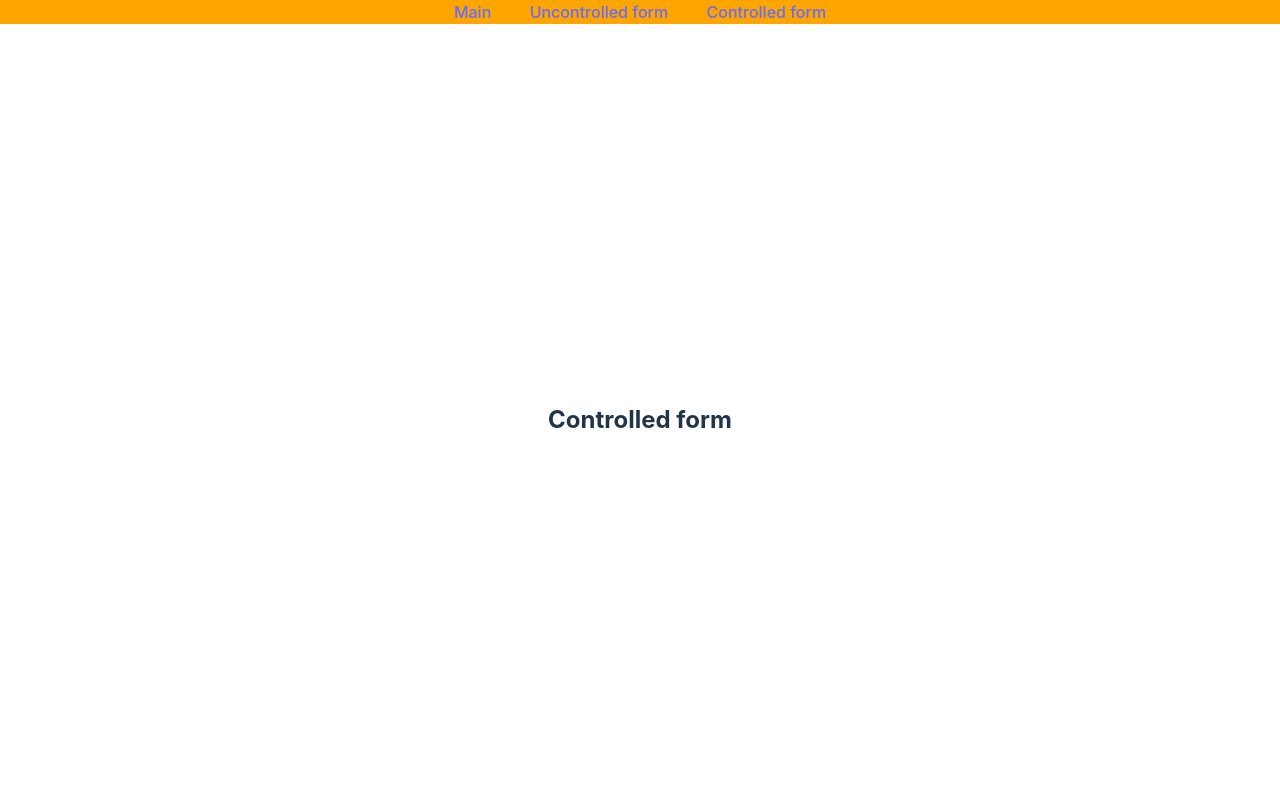
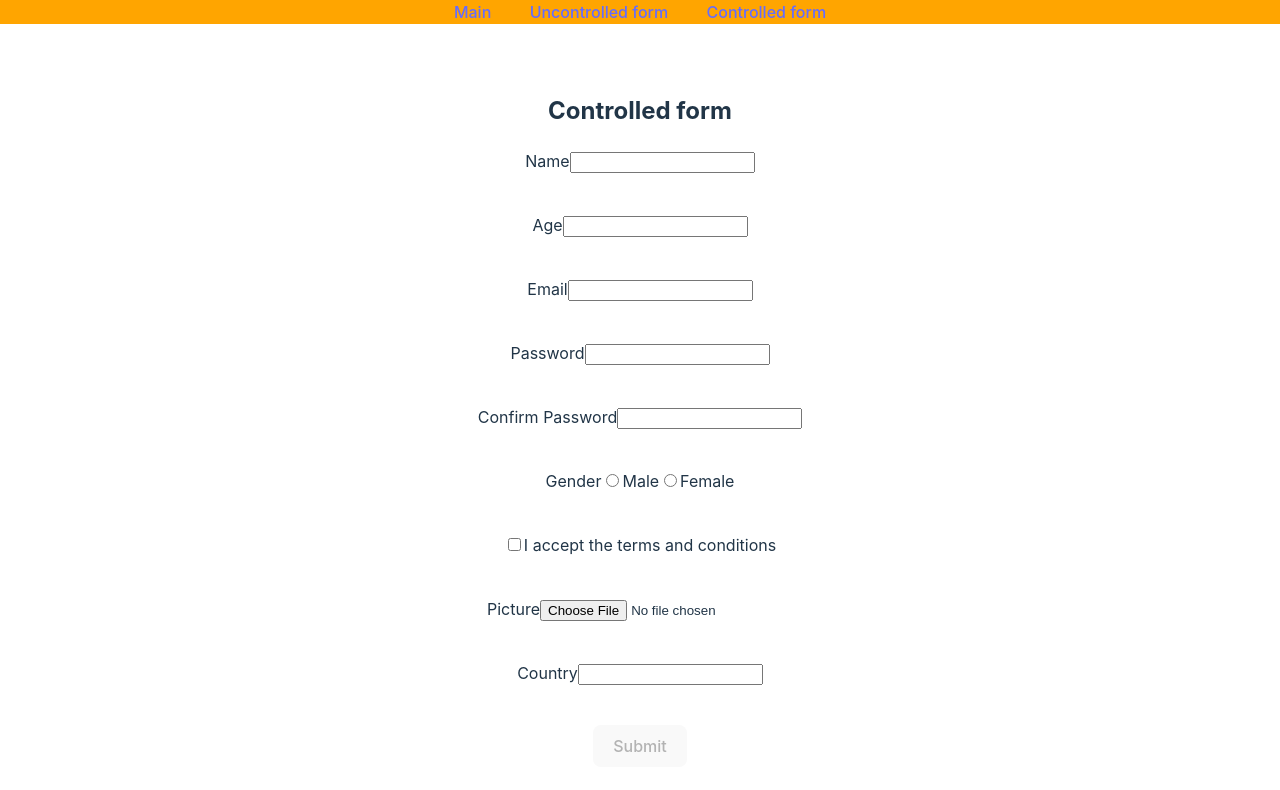
Before and after one commit to AndreiZaretski/react-rs-school, a React (Vite) app: page /controlled in a window 1280 px wide. Shown: the top 790 px of the page. Built offline with nearby package versions, Linux system fonts and the light colour scheme.

Commit message:
feat: add controlled form

```diff
--- a/package.json
+++ b/package.json
@@ -23,6 +23,7 @@
     ]
   },
   "dependencies": {
+    "@hookform/resolvers": "^3.3.2",
     "@reduxjs/toolkit": "^1.9.7",
     "react": "^18.2.0",
     "react-dom": "^18.2.0",
--- a/src/components/AutoComplitInput/AutoComplitInput.tsx
+++ b/src/components/AutoComplitInput/AutoComplitInput.tsx
@@ -8,10 +8,11 @@ export type CountryRef = {
 type Props = {
   value?: string;
   onChange?: (value: string) => void;
+  onBlur?: () => void;
 };
 
 const AutoComplitInput = React.forwardRef<CountryRef, Props>(
-  ({ value, onChange }, ref) => {
+  ({ value, onChange, onBlur }, ref) => {
     const [country, setCountry] = useState(value || '');
     const [filteredCountries, setFilteredCountries] = useState(['']);
 
@@ -39,6 +40,7 @@ const AutoComplitInput = React.forwardRef<CountryRef, Props>(
           type="text"
           value={country}
           onChange={handleCountryChange}
+          onBlur={onBlur}
           list="countries"
         />
         <datalist id="countries">
--- a/src/config/formValidateConfig.ts
+++ b/src/config/formValidateConfig.ts
@@ -7,6 +7,7 @@ export const schema = object().shape({
     .matches(/^[A-Z][a-z]*$/, 'Name should start with an uppercased letter'),
   age: number()
     .required('Age is required')
+    .typeError('Age is required')
     .positive('Age should be positive')
     .integer('Age should be an integer'),
   email: string()
@@ -25,19 +26,21 @@ export const schema = object().shape({
   acceptTerms: boolean()
     .required('You must accept the terms and conditions')
     .oneOf([true], 'You must accept the terms and conditions'),
-  picture: mixed()
+  picture: mixed<File>()
     .required('Picture is required')
     .test('fileSize', 'Picture size should be less than 1 MB', (value) => {
-      const file = value as File;
-      return file && file.size <= 1048576;
+      if (value instanceof File) {
+        return value && value.size <= 1048576;
+      }
     })
     .test('fileType', 'Picture should be a png or jpeg file', (value) => {
-      const file = value as File;
-      return file && ['image/png', 'image/jpeg'].includes(file.type);
+      if (value instanceof File) {
+        return value && ['image/png', 'image/jpeg'].includes(value.type);
+      }
     }),
   country: string()
+    .test('empty', 'Country is required', (value) => value !== '')
     .required('Country is required')
-    .test('empty', 'Country is required', (value) => value !== '')
     .oneOf(countries, 'Such country does not exist'),
 });
 
--- a/src/model/formModel.ts
+++ b/src/model/formModel.ts
@@ -13,7 +13,7 @@
 // }
 
 export interface FormModel {
-  picture: string | ArrayBuffer | null;
+  picture: string | ArrayBuffer | null | FileList | File;
   name: string | undefined;
   age: number | string | undefined;
   email: string | undefined;
--- a/src/pages/ControlledForm/ControlledForm.tsx
+++ b/src/pages/ControlledForm/ControlledForm.tsx
@@ -1,7 +1,137 @@
+import { Controller, useForm } from 'react-hook-form';
+import { useDispatch } from 'react-redux';
+import { schema } from '../../config/formValidateConfig';
+import { setFormData } from '../../redux/features/formSlice';
+import ErrorValidation from '../../components/errorValidation/ErrorValidation';
+import AutoComplitInput from '../../components/AutoComplitInput/AutoComplitInput';
+import { FormModel } from '../../model/formModel';
+import { yupResolver } from '@hookform/resolvers/yup';
+import { useNavigate } from 'react-router-dom';
+
 const ControlledForm = () => {
+  const dispatch = useDispatch();
+  const navigate = useNavigate();
+
+  const {
+    register,
+    handleSubmit,
+    formState: { errors, isValid },
+    control,
+  } = useForm({
+    resolver: yupResolver(schema),
+    mode: 'all',
+  });
+
+  const onSubmit = (data: FormModel) => {
+    console.log(data);
+    let file: string | ArrayBuffer | null = null;
+    const reader = new FileReader();
+    if (data.picture && data.picture instanceof File) {
+      reader.readAsDataURL(data.picture);
+      reader.onloadend = () => {
+        file = reader.result;
+        const dispatchData = {
+          ...data,
+          picture: file,
+        };
+        dispatch(setFormData(dispatchData));
+        navigate('/content');
+      };
+    }
+  };
+
   return (
     <>
       <h2>Controlled form</h2>
+      <form onSubmit={handleSubmit(onSubmit)}>
+        <div>
+          <label htmlFor="name">Name</label>
+          <input id="name" type="text" {...register('name')} />
+          <ErrorValidation error={errors.name?.message} />
+        </div>
+        <div>
+          <label htmlFor="age">Age</label>
+          <input id="age" type="number" {...register('age')} />
+          <ErrorValidation error={errors.age?.message} />
+        </div>
+        <div>
+          <label htmlFor="email">Email</label>
+          <input id="email" type="email" {...register('email')} />
+          <ErrorValidation error={errors.email?.message} />
+        </div>
+        <div>
+          <label htmlFor="password">Password</label>
+          <input id="password" type="password" {...register('password')} />
+          <ErrorValidation error={errors.password?.message} />
+        </div>
+        <div>
+          <label htmlFor="confirmPassword">Confirm Password</label>
+          <input
+            id="confirmPassword"
+            type="password"
+            {...register('confirmPassword')}
+          />
+          <ErrorValidation error={errors.confirmPassword?.message} />
+        </div>
+        <div>
+          <label>Gender</label>
+          <input id="male" type="radio" value="male" {...register('gender')} />
+          <label htmlFor="male">Male</label>
+          <input
+            id="female"
+            type="radio"
+            value="female"
+            {...register('gender')}
+          />
+          <label htmlFor="female">Female</label>
+          <ErrorValidation error={errors.gender?.message} />
+        </div>
+        <div>
+          <input
+            id="acceptTerms"
+            type="checkbox"
+            {...register('acceptTerms')}
+          />
+          <label htmlFor="acceptTerms">I accept the terms and conditions</label>
+          <ErrorValidation error={errors.acceptTerms?.message} />
+        </div>
+        <div>
+          <label htmlFor="picture">Picture</label>
+          <Controller
+            name="picture"
+            control={control}
+            render={({ field }) => (
+              <input
+                id="picture"
+                type="file"
+                onChange={(e) => {
+                  if (e.target.files) {
+                    field.onChange(e.target.files[0]);
+                  }
+                }}
+              />
+            )}
+          />
+          <ErrorValidation error={errors.picture?.message} />
+        </div>
+        <div>
+          <Controller
+            name="country"
+            control={control}
+            render={({ field }) => (
+              <AutoComplitInput
+                value={field.value}
+                onChange={field.onChange}
+                onBlur={field.onBlur}
+              />
+            )}
+          />
+          <ErrorValidation error={errors.country?.message} />
+        </div>
+        <button type="submit" disabled={!isValid}>
+          Submit
+        </button>
+      </form>
     </>
   );
 };
--- a/src/pages/UncontrolledForm/UncontrolledForm.tsx
+++ b/src/pages/UncontrolledForm/UncontrolledForm.tsx
@@ -7,9 +7,11 @@ import ErrorValidation from '../../components/errorValidation/ErrorValidation';
 import AutoComplitInput, {
   CountryRef,
 } from '../../components/AutoComplitInput/AutoComplitInput';
+import { useNavigate } from 'react-router-dom';
 
 const UncontrolledForm = () => {
   const dispatch = useDispatch();
+  const navigate = useNavigate();
 
   const nameRef = useRef<HTMLInputElement>(null);
   const ageRef = useRef<HTMLInputElement>(null);
@@ -27,7 +29,7 @@ const UncontrolledForm = () => {
     e.preventDefault();
 
     const name = nameRef.current?.value;
-    const age = ageRef.current ? +ageRef.current.value || undefined : undefined;
+    const age = ageRef.current?.value;
     const email = emailRef.current?.value;
     const password = passwordRef.current?.value;
     const confirmPassword = confirmPasswordRef.current?.value;
@@ -68,6 +70,7 @@ const UncontrolledForm = () => {
               picture: file,
             };
             dispatch(setFormData(dispatchData));
+            navigate('/content');
           };
         }
       })
@@ -83,6 +86,8 @@ const UncontrolledForm = () => {
   };
 
   return (
+    <>
+      <h2>Uncontrolled form</h2>
       <form onSubmit={onSubmit} noValidate>
         <div>
           <label htmlFor="name">Name</label>
@@ -106,7 +111,11 @@ const UncontrolledForm = () => {
         </div>
         <div>
           <label htmlFor="confirmPassword">Confirm Password</label>
-        <input id="confirmPassword" type="password" ref={confirmPasswordRef} />
+          <input
+            id="confirmPassword"
+            type="password"
+            ref={confirmPasswordRef}
+          />
           <ErrorValidation error={errors.confirmPassword} />
         </div>
         <div>
@@ -145,6 +154,7 @@ const UncontrolledForm = () => {
         </div>
         <button type="submit">Submit</button>
       </form>
+    </>
   );
 };
 
```
Lines whose indentation alone changed are shown as unchanged.
